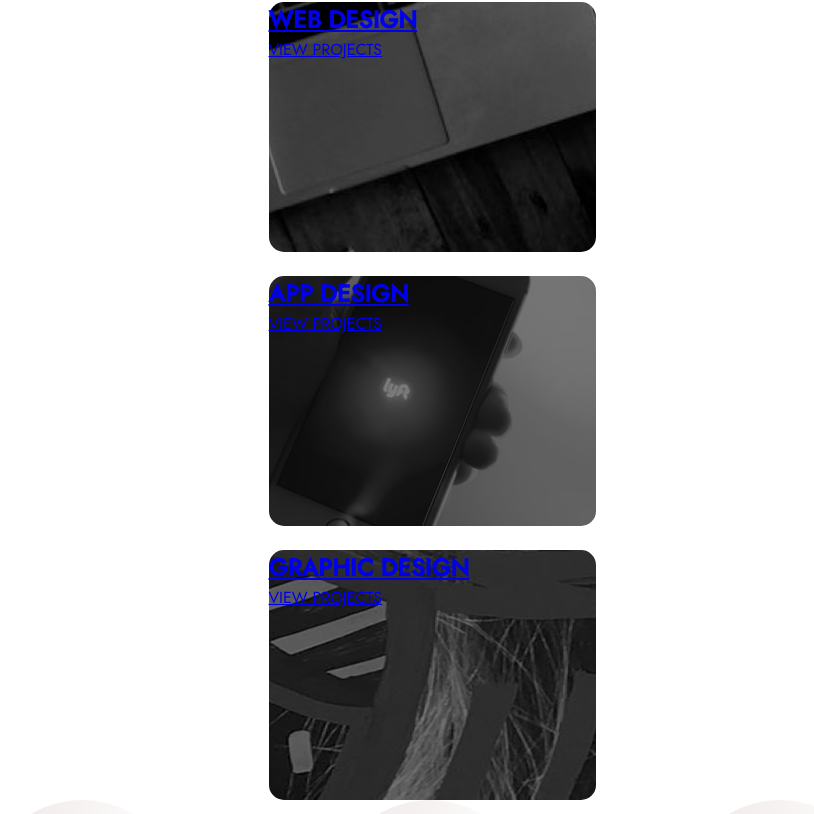
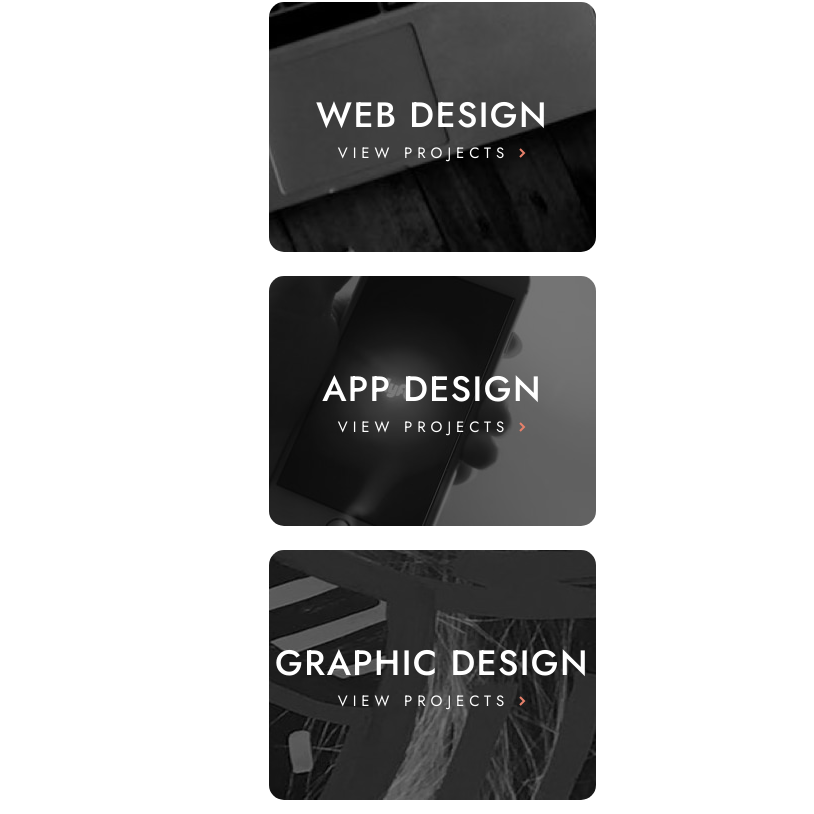
Before and after one commit to MorganBare/Designo-Multi-Page-Website, a React (Create React App) app: page / in a window 1280 px wide. Shown: the part 886-1700 px from the top of the page, without its empty margins (208-1022 px from the left). Built offline with nearby package versions, Linux system fonts and the light colour scheme.

Commit message:
Linked the project containers

```diff
--- a/src/components/projects/projectLinks/ProjectLinks.jsx
+++ b/src/components/projects/projectLinks/ProjectLinks.jsx
@@ -1,34 +1,34 @@
 import React from 'react'
-
-import { NavLink } from 'react-router-dom';
 
 import {
     ProjectLinksContainer,
     ProjectSquareWeb,
     ProjectSquareApp,
-    ProjectSquareGraphic } from './ProjectLinks.styled'
+    ProjectSquareGraphic,
+    Link,
+    ArrowIcon } from './ProjectLinks.styled'
 
 export default function ProjectLinks() {
   return (
     <ProjectLinksContainer>
-        <NavLink>
+        <Link to="/Web-Design">
             <ProjectSquareWeb>
                 <h2>WEB DESIGN</h2>
-                <p>VIEW PROJECTS</p>
+                <p>VIEW PROJECTS<ArrowIcon/></p>
             </ProjectSquareWeb>
-        </NavLink>
-        <NavLink>
+        </Link>
+        <Link to="/App-Design">
             <ProjectSquareApp>
                 <h2>APP DESIGN</h2>
-                <p>VIEW PROJECTS</p>
+                <p>VIEW PROJECTS<ArrowIcon/></p>
             </ProjectSquareApp>
-        </NavLink>
-        <NavLink>
+        </Link>
+        <Link to="/Graphic-Design">
             <ProjectSquareGraphic>
                 <h2>GRAPHIC DESIGN</h2>
-                <p>VIEW PROJECTS</p>
+                <p>VIEW PROJECTS<ArrowIcon/></p>
             </ProjectSquareGraphic>
-        </NavLink>
+        </Link>
 
     </ProjectLinksContainer>
   )
--- a/src/components/projects/projectLinks/ProjectLinks.styled.js
+++ b/src/components/projects/projectLinks/ProjectLinks.styled.js
@@ -1,8 +1,11 @@
 import styled from "styled-components";
+
+import { NavLink } from 'react-router-dom';
 
 import MobileApp from '../../../assets/home/mobile/image-app-design.jpg'
 import MobileGraphic from '../../../assets/home/mobile/image-graphic-design.jpg'
 import MobileWeb from '../../../assets/home/mobile/image-web-design.jpg'
+import {ReactComponent as Arrow} from '../../../assets/shared/desktop/icon-right-arrow.svg'
 
 export const ProjectLinksContainer = styled.div`
     display: flex;
@@ -10,6 +13,20 @@ export const ProjectLinksContainer = styled.div`
     align-items: center;
     gap: 1.5em;
     margin-top: 6em;
+    margin-bottom: 5em;
+    text-align: center;
+
+    h2 {
+        font-size: ${({theme}) => theme.fontSize.h2};
+        font-weight: ${({theme}) => theme.fontWeight.medium};
+        letter-spacing: 1.4px;
+
+    }
+
+    p {
+        font-size: ${({theme}) => theme.fontSize.button};
+        letter-spacing: ${({theme}) => theme.letterSpacing.large};
+    }
 `;
 
 export const ProjectSquareWeb = styled.div`
@@ -18,6 +35,15 @@ export const ProjectSquareWeb = styled.div`
     background: url(${MobileWeb}), linear-gradient(rgba(0,0,0,0.5),rgba(0,0,0,0.5));
     background-blend-mode: overlay;
     border-radius: 15px;
+
+    display: flex;
+    justify-content: center;
+    align-items: center;
+    flex-direction: column;
+
+    &:hover {
+        background: url(${MobileWeb}), linear-gradient(rgba(231,129,107,0.9),rgba(231,129,107,0.9));
+    }
 `;
 
 export const ProjectSquareApp = styled.div`
@@ -26,6 +52,11 @@ export const ProjectSquareApp = styled.div`
     background: url(${MobileApp}), linear-gradient(rgba(0,0,0,0.5),rgba(0,0,0,0.5));
     background-blend-mode: overlay;
     border-radius: 15px;
+
+    display: flex;
+    justify-content: center;
+    align-items: center;
+    flex-direction: column;
 `;
 
 export const ProjectSquareGraphic = styled.div`
@@ -34,4 +65,18 @@ export const ProjectSquareGraphic = styled.div`
     background: url(${MobileGraphic}), linear-gradient(rgba(0,0,0,0.5),rgba(0,0,0,0.5));;
     background-blend-mode: overlay;
     border-radius: 15px;
+
+    display: flex;
+    justify-content: center;
+    align-items: center;
+    flex-direction: column;
 `;
+
+export const Link = styled(NavLink)`
+    text-decoration: none;
+    color: ${({theme}) => theme.colors.white};
+`;
+
+export const ArrowIcon = styled(Arrow)`
+    margin-left: 10px;
+`;
```
